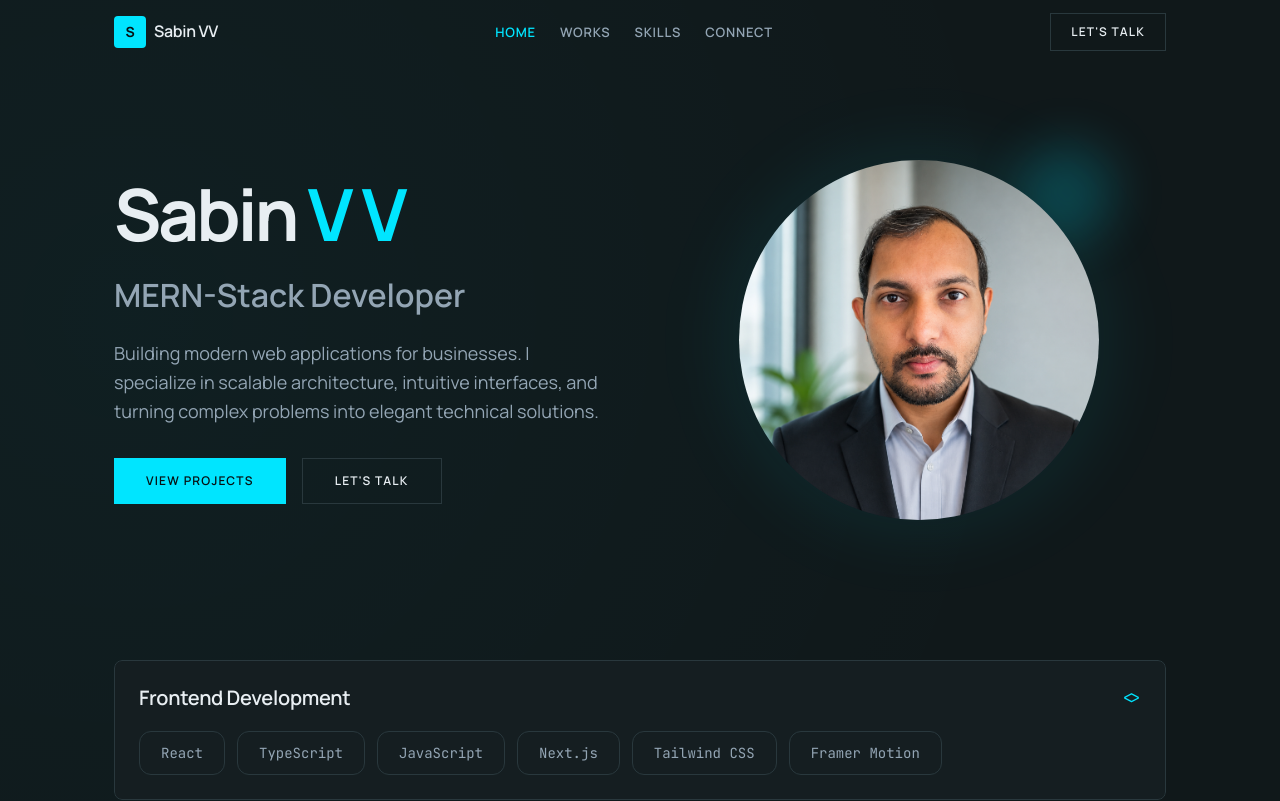
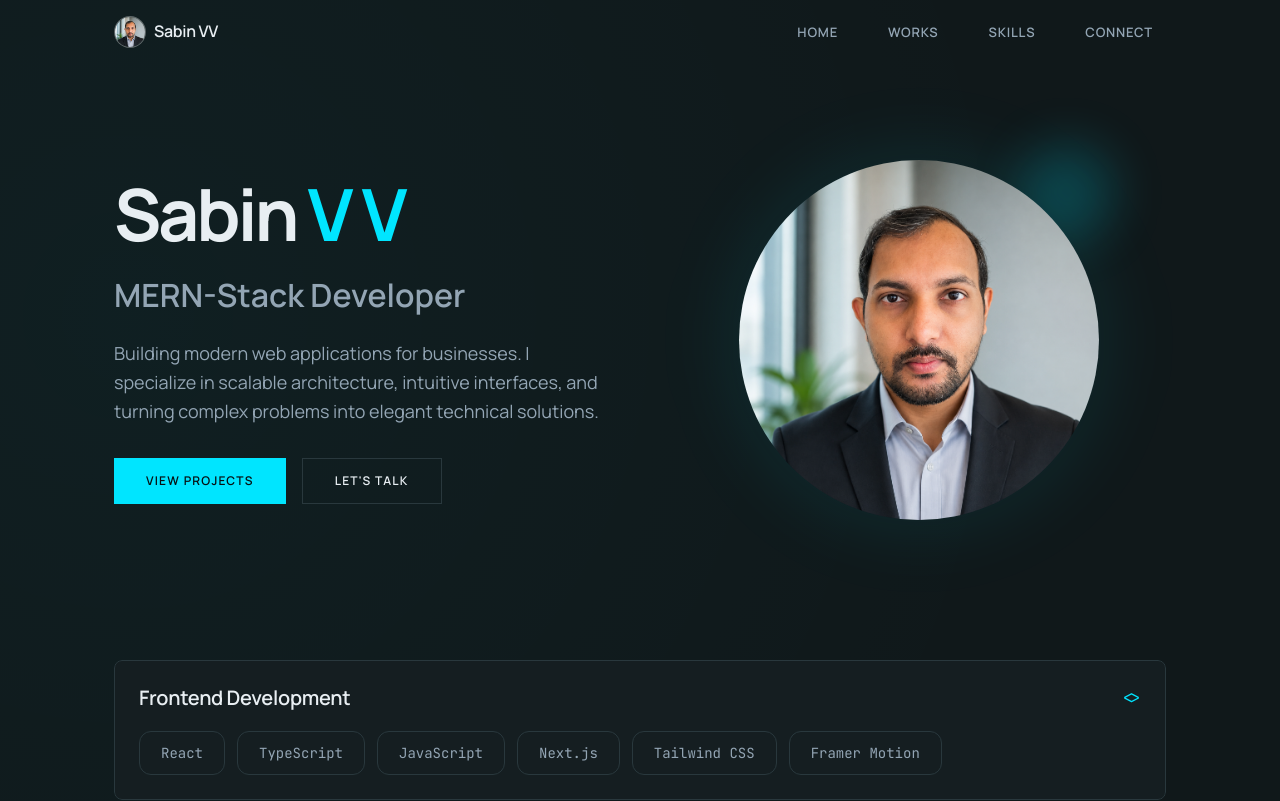
Before and after one commit to sabin-vv/portfolio, a React (Vite) app: page / in a window 1280 px wide. Shown: the top 801 px of the page. Built offline with nearby package versions, Linux system fonts and the light colour scheme.

Commit message:
Update navbar with clean routes and scroll navigation

```diff
--- a/src/components/Navbar.tsx
+++ b/src/components/Navbar.tsx
@@ -1,58 +1,93 @@
-import { useState, useEffect } from 'react'
-import { NavLink, Link } from 'react-router-dom'
+import { useState, useEffect, type MouseEvent } from 'react'
+import { Link } from 'react-router-dom'
 import { navLinks } from '@/data/content'
-import { btnBase, btnOutline, btnPrimary } from '@/lib/styles'
+import profileImage from '@/assets/my_profile.png'
 
 const navLinkClass = (isActive: boolean, mobile = false) =>
-    `font-sans text-[13px] font-semibold tracking-[0.8px] uppercase transition-colors ${mobile ? 'py-1 ' : ''}${
-        isActive ? 'text-accent' : 'text-body hover:text-accent'
-    }`
+    `font-sans text-[13px] font-semibold tracking-[0.8px] uppercase transition-all ${
+        mobile ? 'rounded-lg px-3 py-2 ' : 'rounded-full px-3 py-1.5 '
+    }${isActive ? 'border border-white/20 bg-white/[0.14] text-white shadow-[0_4px_18px_rgba(120,170,255,.12)]' : 'border border-transparent text-body hover:border-white/10 hover:bg-white/[0.06] hover:text-white'}`
 
 export default function Navbar() {
     const [scrolled, setScrolled] = useState(false)
     const [menuOpen, setMenuOpen] = useState(false)
+    const [activeSection, setActiveSection] = useState(window.location.pathname.slice(1) || 'home')
 
     useEffect(() => {
         const onScroll = () => setScrolled(window.scrollY > 24)
         window.addEventListener('scroll', onScroll, { passive: true })
-        return () => window.removeEventListener('scroll', onScroll)
+        const onPopState = () => setActiveSection(window.location.pathname.slice(1) || 'home')
+        const onPortfolioNavigation = () => setActiveSection(window.location.pathname.slice(1) || 'home')
+        window.addEventListener('popstate', onPopState)
+        window.addEventListener('portfolio-navigation', onPortfolioNavigation)
+
+        const sectionObserver = new IntersectionObserver(
+            (entries) => {
+                const visibleSection = entries
+                    .filter((entry) => entry.isIntersecting)
+                    .sort((a, b) => b.intersectionRatio - a.intersectionRatio)[0]
+
+                if (visibleSection) setActiveSection(visibleSection.target.id)
+            },
+            { rootMargin: '-18% 0px -62% 0px', threshold: [0.05, 0.2, 0.5] },
+        )
+
+        navLinks.forEach((link) => {
+            const section = document.getElementById(link.section)
+            if (section) sectionObserver.observe(section)
+        })
+
+        return () => {
+            window.removeEventListener('scroll', onScroll)
+            window.removeEventListener('popstate', onPopState)
+            window.removeEventListener('portfolio-navigation', onPortfolioNavigation)
+            sectionObserver.disconnect()
+        }
     }, [])
+
+    const handleNavClick = (event: MouseEvent<HTMLAnchorElement>, section: string, path: string) => {
+        const target = document.getElementById(section)
+        if (!target) return
+
+        event.preventDefault()
+        window.history.pushState({}, '', path)
+        setActiveSection(section)
+        target.scrollIntoView({ behavior: 'smooth', block: 'start' })
+        setMenuOpen(false)
+    }
 
     return (
         <header
             className={`fixed top-0 left-0 right-0 z-50 transition-all duration-300 ${
-                scrolled ? 'bg-bg/92 backdrop-blur-md border-b border-line' : 'bg-transparent'
+                scrolled ? 'border-b border-white/10 bg-bg/60 backdrop-blur-2xl' : 'bg-transparent'
             }`}
         >
             <div className="max-w-275 mx-auto px-6 h-16 flex items-center justify-between">
                 <Link to="/" className="flex items-center gap-2 group" aria-label="Home">
                     <span
-                        className="w-8 h-8 rounded-sm bg-accent flex items-center justify-center shrink-0"
+                        className="flex h-8 w-8 shrink-0 items-center justify-center rounded-full border border-white/25 bg-white/10 backdrop-blur-md"
                         aria-hidden
                     >
-                        <span className="font-display font-bold text-accent-ink text-[14px] leading-none">S</span>
+                        <img src={profileImage} alt="" className="h-full w-full rounded-full object-cover" />
                     </span>
                     <span className="font-display font-semibold text-heading text-[16px] tracking-[-0.3px] group-hover:text-accent transition-colors">
                         Sabin VV
                     </span>
                 </Link>
 
+                <div className="flex items-center gap-3">
                 <nav className="hidden sm:flex items-center gap-6" aria-label="Primary">
                     {navLinks.map((link) => (
-                        <NavLink key={link.path} to={link.path} className={({ isActive }) => navLinkClass(isActive)}>
+                        <a
+                            key={link.path}
+                            href={link.path}
+                            onClick={(event) => handleNavClick(event, link.section, link.path)}
+                            className={navLinkClass(activeSection === link.section)}
+                        >
                             {link.label}
-                        </NavLink>
+                        </a>
                     ))}
                 </nav>
-
-                <div className="flex items-center gap-3">
-                    <Link
-                        to="/connect"
-                        className={`${btnBase} ${btnOutline} hidden sm:flex items-center justify-center px-5 py-2`}
-                    >
-                        Let&apos;s Talk
-                    </Link>
-
                     <button
                         className="sm:hidden flex flex-col gap-1.25 p-1"
                         aria-label="Toggle menu"
@@ -74,26 +109,19 @@ export default function Navbar() {
             </div>
 
             <div
-                className={`sm:hidden overflow-hidden transition-all duration-300 ${menuOpen ? 'max-h-64 border-b border-line' : 'max-h-0'}`}
+                className={`sm:hidden overflow-hidden transition-all duration-300 ${menuOpen ? 'max-h-80 border-b border-line' : 'max-h-0'}`}
             >
-                <nav className="bg-bg/95 backdrop-blur-md px-6 py-4 flex flex-col gap-4">
+                <nav className="flex flex-col gap-4 border-t border-white/10 bg-bg/70 px-6 py-4 backdrop-blur-2xl">
                     {navLinks.map((link) => (
-                        <NavLink
+                        <a
                             key={link.path}
-                            to={link.path}
-                            onClick={() => setMenuOpen(false)}
-                            className={({ isActive }) => navLinkClass(isActive, true)}
+                            href={link.path}
+                            onClick={(event) => handleNavClick(event, link.section, link.path)}
+                            className={navLinkClass(activeSection === link.section, true)}
                         >
                             {link.label}
-                        </NavLink>
+                        </a>
                     ))}
-                    <Link
-                        to="/connect"
-                        onClick={() => setMenuOpen(false)}
-                        className={`${btnBase} ${btnPrimary} mt-1 flex items-center justify-center px-5 py-2.5`}
-                    >
-                        Let&apos;s Talk
-                    </Link>
                 </nav>
             </div>
         </header>
```
